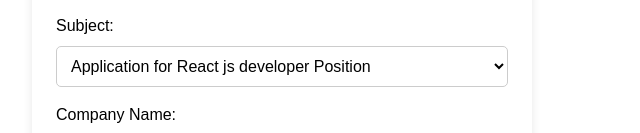
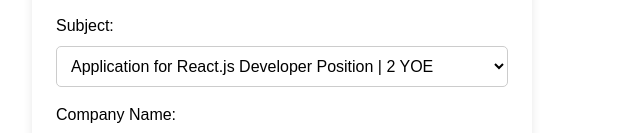
Before and after one commit to Jaga3249/cold_emil_templete, a React (Vite) app: page / in a window 1280 px wide. Shown: the part 230-363 px from the top of the page, without its empty margins (0-640 px from the left). Built offline with nearby package versions, Linux system fonts and the light colour scheme.

Commit message:
modify the last line

```diff
--- a/src/components/EmailGenerator.jsx
+++ b/src/components/EmailGenerator.jsx
@@ -39,9 +39,6 @@
 I’ve attached my <a href="https://drive.google.com/file/d/1IA6jb0eznoKvol9IqCm1PGW9OO-HbHVk/view" target="_blank" title="Resume">Resume</a> for your review.
 If my profile aligns with your requirements, I would be grateful for an opportunity to interview with <b>${companyName}</b>.
 <br/><br/>
-
-
-
 
 Best regards,<br/>
 <b>Jagannath Behera</b><br/>
@@ -129,10 +126,14 @@
             required
             style={inputStyle}
           >
-            <option>Application for React js developer Position</option>
-            <option>Application for Frontend developer Position</option>
-            <option>Application for Developer developer Position</option>
-            <option>Application for Junior Frontend Developer Position</option>
+            <option>Application for React.js Developer Position | 2 YOE</option>
+            <option>Application for Frontend Developer Position | 2 YOE</option>
+            <option>
+              Application for Full Stack Developer Position | 2 YOE
+            </option>
+            <option>
+              Application for Junior Frontend Developer Position | 2 YOE
+            </option>
           </select>
         </label>
 
```
